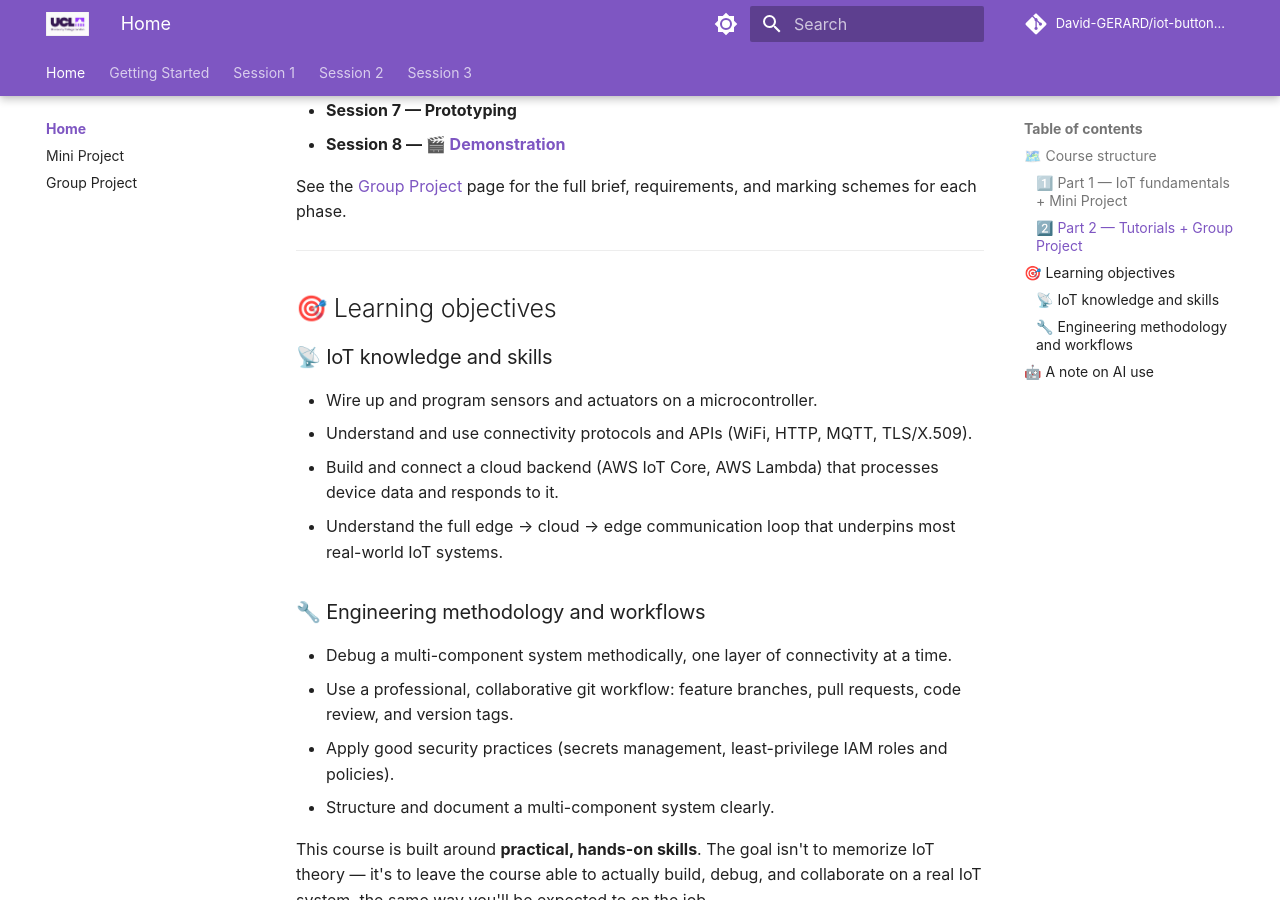
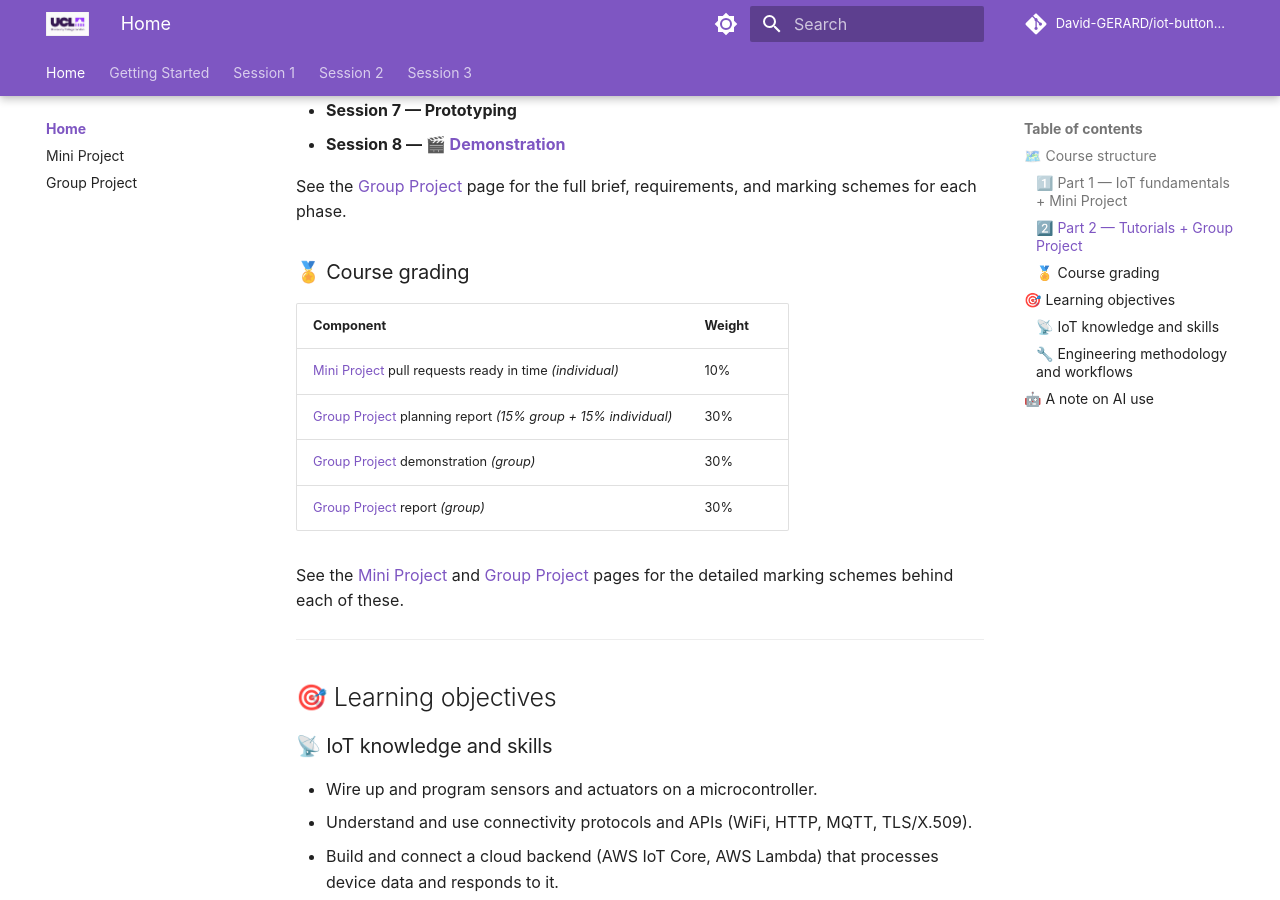
Before and after one commit to David-GERARD/iot-button-system, an MkDocs documentation site: the page built from docs/home/index.md, in a window 1280 px wide and 900 px high, scrolled down 1964 px. Built offline with MkDocs 1.6.1 and Material for MkDocs 9.7.7, drawn with Linux system fonts in a browser that asks for light colours; comment, search, counter and statistics services are not loaded.

Commit message:
docs: add course grading table to the Home page
Summarize the full ELEC0033/ELEC0152 grading breakdown on the
Course structure section: mini project PRs (10%, individual), group
project planning report (30%, split group/individual), demo (30%,
group), and report (30%, group) — each linking to its detailed
marking scheme.

```diff
--- a/docs/home/index.md
+++ b/docs/home/index.md
@@ -52,6 +52,17 @@ timeline
 
 See the [Group Project](group-project.md) page for the full brief, requirements, and marking schemes for each phase.
 
+### 🏅 Course grading
+
+| Component | Weight |
+|-----------|--------|
+| [Mini Project](mini-project.md) pull requests ready in time *(individual)* | 10% |
+| [Group Project](group-project.md) planning report *(15% group + 15% individual)* | 30% |
+| [Group Project](group-project.md) demonstration *(group)* | 30% |
+| [Group Project](group-project.md) report *(group)* | 30% |
+
+See the [Mini Project](mini-project.md) and [Group Project](group-project.md) pages for the detailed marking schemes behind each of these.
+
 ---
 
 ## 🎯 Learning objectives
```
